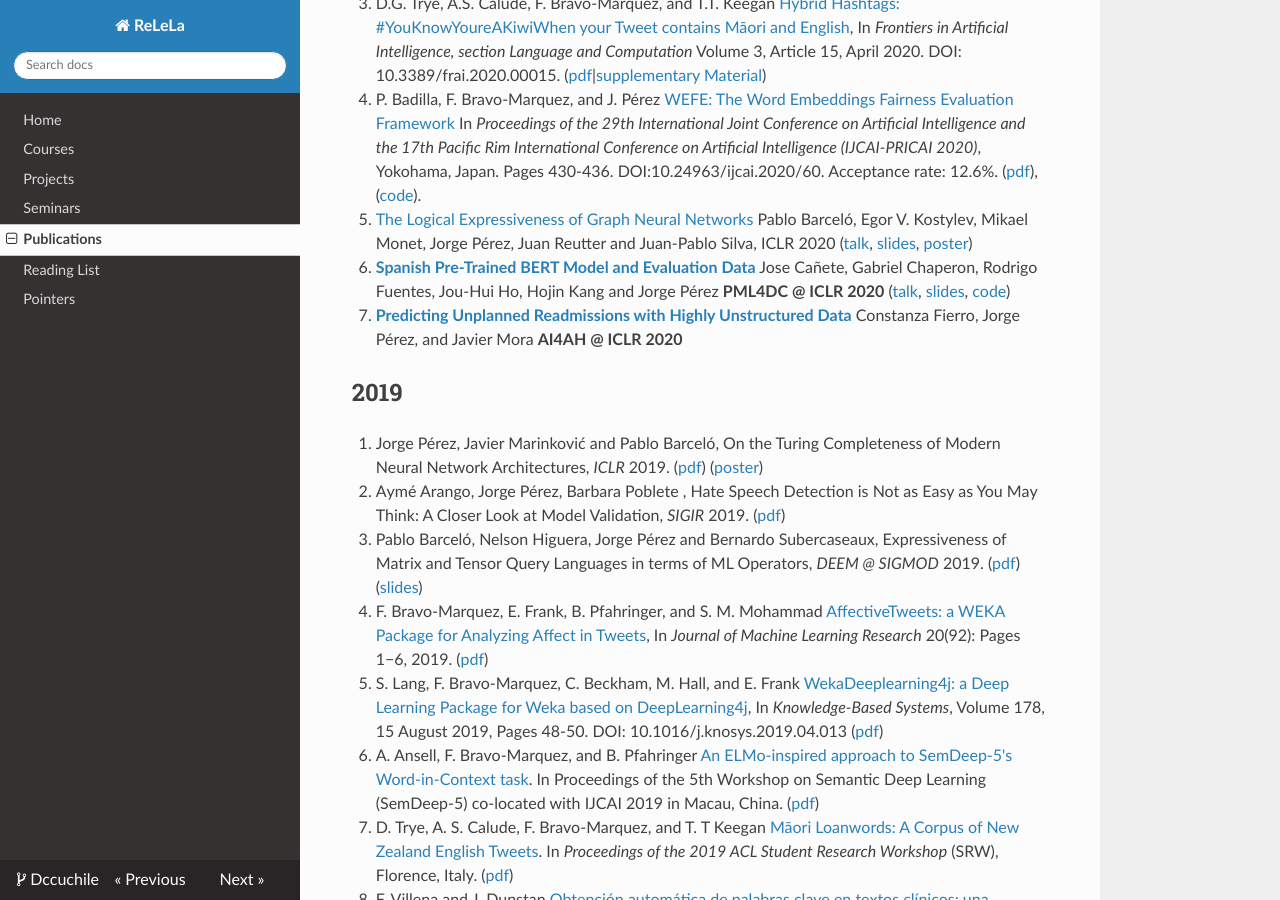
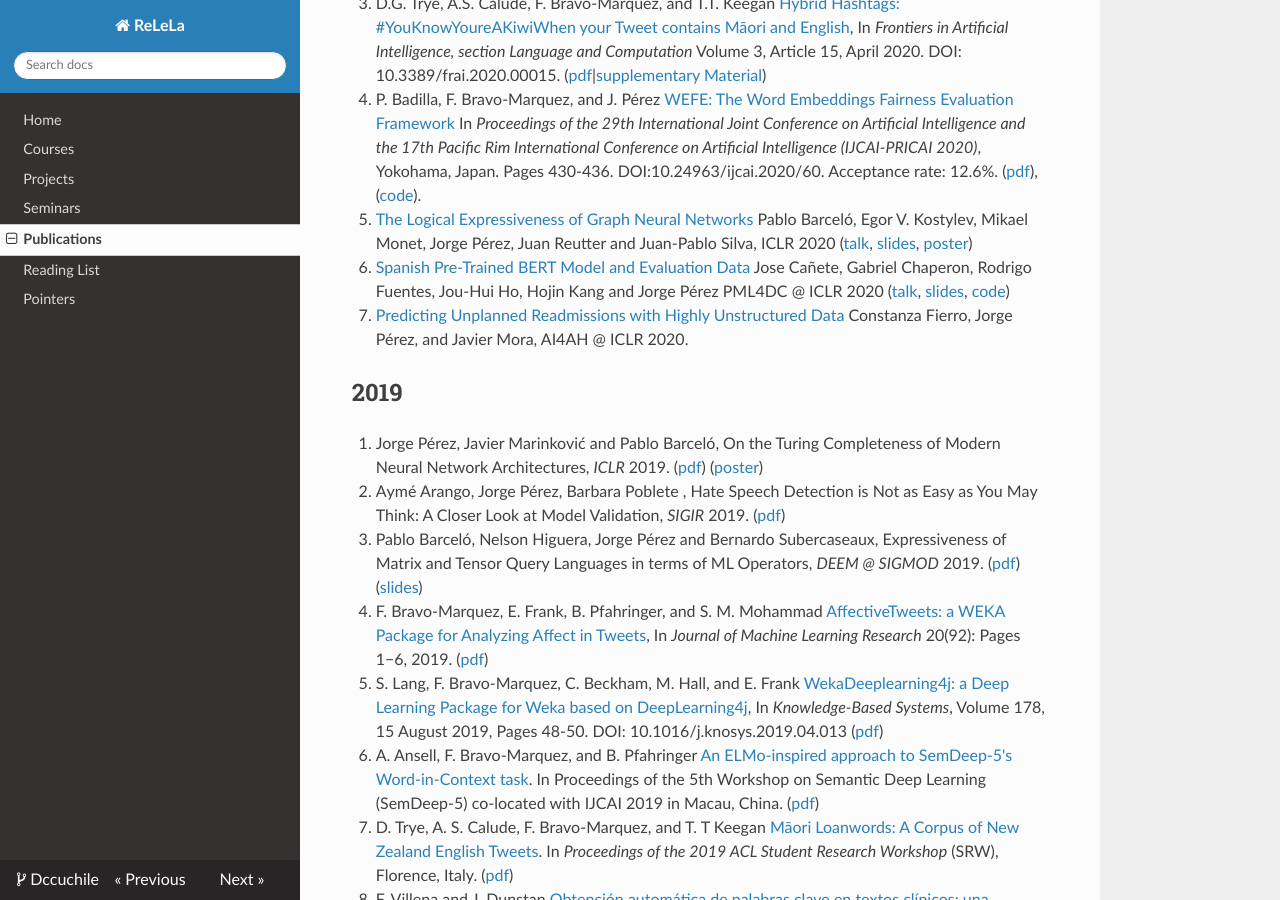
Before and after one commit to dccuchile/relela, an MkDocs documentation site: the page built from docs/publications.md, in a window 1280 px wide and 900 px high, scrolled down 331 px. Built offline with MkDocs 1.6.1, drawn with Linux system fonts in a browser that asks for light colours; nearby versions of some CDN libraries.

```diff
--- a/docs/publications.md
+++ b/docs/publications.md
@@ -14,10 +14,9 @@
 
 5. [The Logical Expressiveness of Graph  Neural Networks](https://users.dcc.uchile.cl/~jperez/papers/iclr2020.pdf) Pablo Barceló, Egor V. Kostylev, Mikael Monet, Jorge Pérez, Juan Reutter and Juan-Pablo Silva,  ICLR 2020 ([talk](https://iclr.cc/virtual/poster_r1lZ7AEKvB.html), [slides](https://docs.google.com/presentation/d/1CJb-fgqyyUrhDDbAMpHELJSgz7uLAJpgMGNWmWIcmKU/edit), [poster](https://docs.google.com/presentation/d/1PbUkfT0PaOXZfIHPkjZJjYpUAbJFUh0WKWZChziVqK8/edit#slide=id.g6be0ab34c3_0_296))
 
-6.  **[Spanish Pre-Trained BERT Model and Evaluation Data](https://users.dcc.uchile.cl/~jperez/papers/pml4dc2020.pdf)**  Jose Cañete, Gabriel Chaperon, Rodrigo Fuentes, Jou-Hui Ho, Hojin Kang and Jorge Pérez  **PML4DC @ ICLR 2020** ([talk](https://pml4dc.github.io/iclr2020/program/pml4dc_10.html), [slides](https://docs.google.com/presentation/d/17XHKoOTh_GwY4ZziEBH4qWJl8BkJ4P98HXxZAmUwR6g/edit), [code](https://github.com/dccuchile/beto))
+6.  [Spanish Pre-Trained BERT Model and Evaluation Data](https://users.dcc.uchile.cl/~jperez/papers/pml4dc2020.pdf) Jose Cañete, Gabriel Chaperon, Rodrigo Fuentes, Jou-Hui Ho, Hojin Kang and Jorge Pérez  PML4DC @ ICLR 2020 ([talk](https://pml4dc.github.io/iclr2020/program/pml4dc_10.html), [slides](https://docs.google.com/presentation/d/17XHKoOTh_GwY4ZziEBH4qWJl8BkJ4P98HXxZAmUwR6g/edit), [code](https://github.com/dccuchile/beto))
 
-7. **[Predicting Unplanned Readmissions with Highly Unstructured Data](https://users.dcc.uchile.cl/~jperez/papers/ai4ah2020.pdf)**  Constanza Fierro, Jorge Pérez, and Javier Mora
-    **AI4AH @ ICLR 2020**
+7. [Predicting Unplanned Readmissions with Highly Unstructured Data](https://users.dcc.uchile.cl/~jperez/papers/ai4ah2020.pdf)  Constanza Fierro, Jorge Pérez, and Javier Mora, AI4AH @ ICLR 2020.
 
 
 
```
